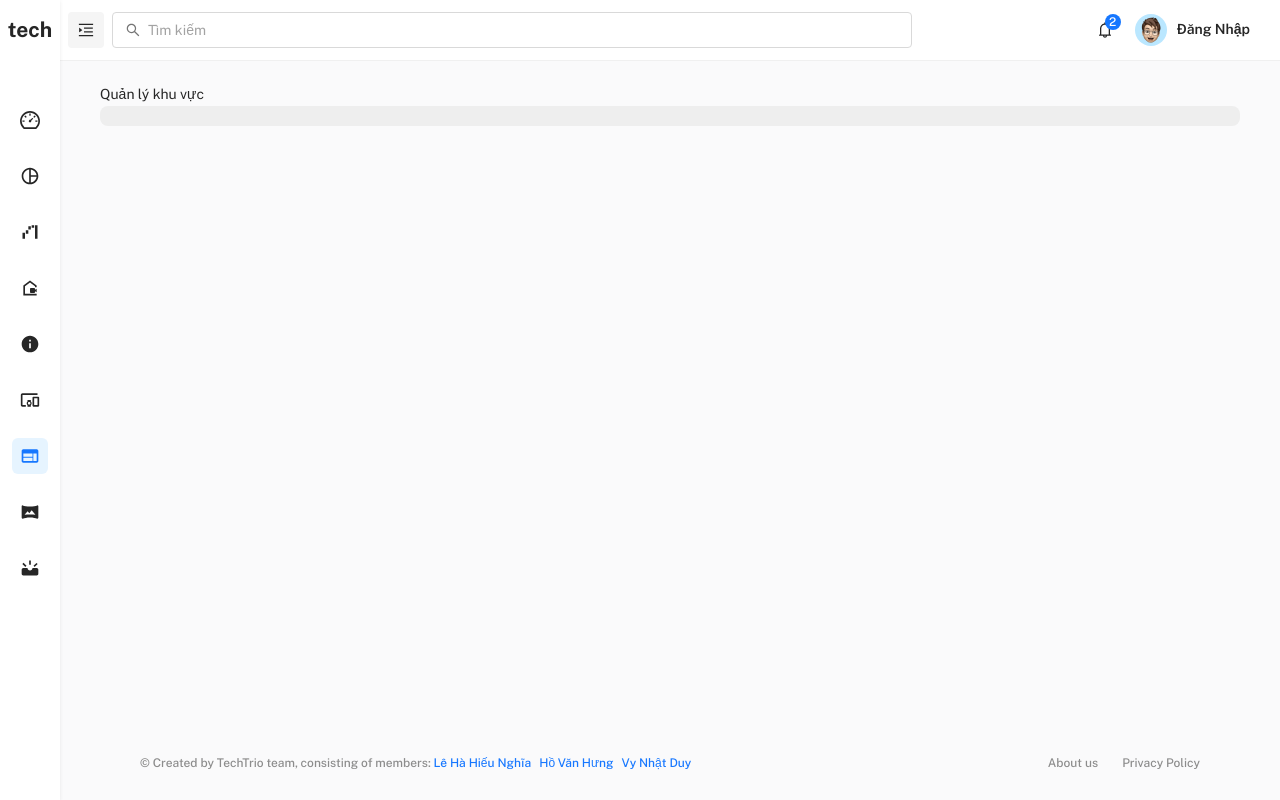
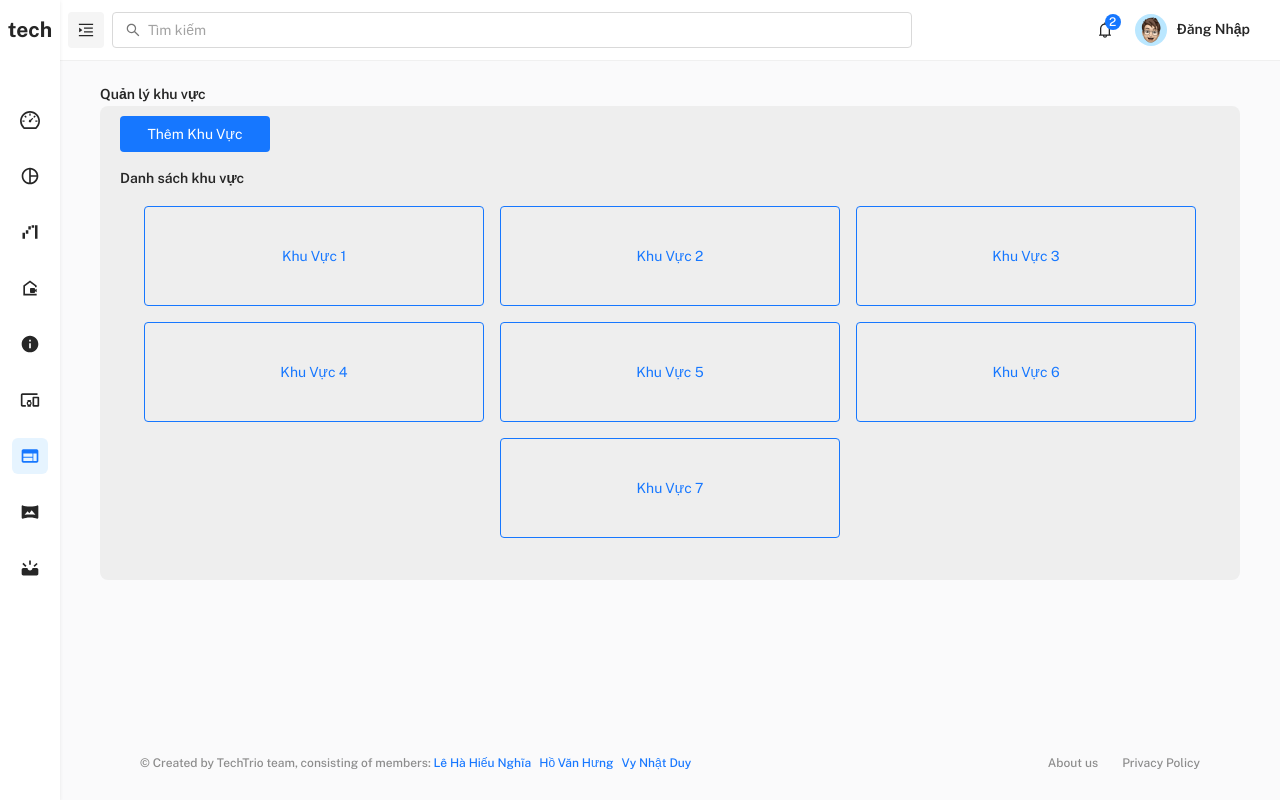
Before and after one commit to vynhatduy/IoT, a React (Vite) app in the folder Admin_UI/: page /admin/manage/quan-ly-khu-vuc in a window 1280 px wide. Built offline with nearby package versions, Linux system fonts and the light colour scheme; sample sign-in values are in the browser's storage.

Commit message:
display quanlykhuvuc

```diff
--- /dev/null
+++ b/Admin_UI/src/components/button/addArea.jsx
@@ -0,0 +1,13 @@
+import React from 'react';
+import { Button } from '@mui/material';
+const AddArea = ({ onClick }) => {
+  return (
+    <div>
+      <Button variant="contained" onClick={onClick} sx={{ width: 150 }}>
+        Thêm khu vực
+      </Button>
+    </div>
+  );
+};
+
+export default AddArea;
--- /dev/null
+++ b/Admin_UI/src/components/containerArea/listArea.jsx
@@ -0,0 +1,168 @@
+import React, { useState } from 'react';
+import { Button, Container, Grid, Paper, Typography, Box, Switch, Card, CardContent, styled } from '@mui/material';
+import mockdata from '../../data/mockdata.json';
+import DeviceSwitch from '../switch/customSwitch2';
+import IOSSwitch from '../switch/customSwitchIos';
+
+const { area } = mockdata;
+
+// Mock sensor and device data for each area
+const areaSensorData = {
+  KV1: { temperature: 0, humidity: 0, light: 0, air: 0, devices: { pump: true, fan: true, light: true, sprinkler: true } },
+  KV2: { temperature: 25, humidity: 60, light: 800, air: 400, devices: { pump: false, fan: true, light: false, sprinkler: true } },
+  KV3: { temperature: 22, humidity: 55, light: 600, air: 350, devices: { pump: true, fan: false, light: true, sprinkler: false } },
+  KV4: { temperature: 27, humidity: 70, light: 900, air: 420, devices: { pump: false, fan: false, light: false, sprinkler: true } },
+  KV5: { temperature: 24, humidity: 65, light: 750, air: 380, devices: { pump: true, fan: true, light: false, sprinkler: false } },
+  KV6: { temperature: 26, humidity: 50, light: 850, air: 410, devices: { pump: false, fan: true, light: true, sprinkler: true } }
+};
+
+// Custom styled switch for toggle buttons
+
+const AreaDashboard = () => {
+  const [selectedArea, setSelectedArea] = useState(null);
+  const [deviceStates, setDeviceStates] = useState({});
+
+  // Handle area button click
+  const handleAreaClick = (areaId) => {
+    setSelectedArea(areaId);
+    // Initialize device states for the selected area
+    if (areaSensorData[areaId]) {
+      setDeviceStates(areaSensorData[areaId].devices);
+    }
+  };
+
+  // Toggle device state
+  const handleDeviceToggle = (device) => {
+    setDeviceStates((prev) => ({
+      ...prev,
+      [device]: !prev[device]
+    }));
+  };
+
+  return (
+    <Container>
+      {/* Area Buttons */}
+      <Grid container justifyContent={'center'} spacing={2} sx={{ mb: 4 }}>
+        {area.map((item) => (
+          <Grid item xs={4} key={item.id}>
+            <Button
+              variant={selectedArea === item.id ? 'contained' : 'outlined'}
+              color="primary"
+              fullWidth
+              sx={{ height: 100 }}
+              onClick={() => handleAreaClick(item.id)}
+            >
+              {item.name}
+            </Button>
+          </Grid>
+        ))}
+      </Grid>
+
+      {/* Dashboard Content - Only shown when an area is selected */}
+      {selectedArea && (
+        <Box>
+          <Typography variant="h5" gutterBottom>
+            {area.find((a) => a.id === selectedArea)?.name}
+          </Typography>
+
+          {/* Sensor Readings */}
+          <Grid container spacing={2} sx={{ mb: 2 }}>
+            <Grid item xs={3}>
+              <Paper sx={{ p: 2, textAlign: 'center' }}>
+                <Typography variant="body2" color="text.secondary">
+                  Độ ẩm
+                </Typography>
+                <Typography variant="h5">{areaSensorData[selectedArea]?.humidity || 0}</Typography>
+              </Paper>
+            </Grid>
+
+            <Grid item xs={3}>
+              <Paper sx={{ p: 2, textAlign: 'center' }}>
+                <Typography variant="body2" color="text.secondary">
+                  Nhiệt độ
+                </Typography>
+                <Typography variant="h5">{areaSensorData[selectedArea]?.temperature || 0}</Typography>
+              </Paper>
+            </Grid>
+
+            <Grid item xs={3}>
+              <Paper sx={{ p: 2, textAlign: 'center' }}>
+                <Typography variant="body2" color="text.secondary">
+                  Ánh sáng
+                </Typography>
+                <Typography variant="h5">{areaSensorData[selectedArea]?.light || 0}</Typography>
+              </Paper>
+            </Grid>
+
+            <Grid item xs={3}>
+              <Paper sx={{ p: 2, textAlign: 'center' }}>
+                <Typography variant="body2" color="text.secondary">
+                  Không khí
+                </Typography>
+                <Typography variant="h5">{areaSensorData[selectedArea]?.air || 0}</Typography>
+              </Paper>
+            </Grid>
+          </Grid>
+
+          <Grid container spacing={2}>
+            {/* Animal List */}
+            <Grid item xs={8}>
+              <Typography variant="subtitle1" sx={{ mb: 1 }}>
+                DANH SÁCH VẬT NUÔI
+              </Typography>
+              <Paper sx={{ height: 334, bgcolor: 'background.paper' }}>{/* Display list animal */}</Paper>
+            </Grid>
+
+            {/* Device Controls */}
+            <Grid item xs={4}>
+              <Typography variant="subtitle1" sx={{ mb: 1 }}>
+                THIẾT BỊ
+              </Typography>
+              <Card>
+                <CardContent>
+                  <Box sx={{ display: 'flex', justifyContent: 'space-between', alignItems: 'center', mb: 1 }}>
+                    <Typography>Máy Bơm</Typography>
+                    <IOSSwitch checked={deviceStates.pump || false} onChange={() => handleDeviceToggle('pump')} />
+                  </Box>
+
+                  <Box sx={{ display: 'flex', justifyContent: 'space-between', alignItems: 'center', mb: 1 }}>
+                    <Typography>Quạt Gió</Typography>
+                    <IOSSwitch checked={deviceStates.fan || false} onChange={() => handleDeviceToggle('fan')} />
+                  </Box>
+
+                  <Box sx={{ display: 'flex', justifyContent: 'space-between', alignItems: 'center', mb: 1 }}>
+                    <Typography>Đèn</Typography>
+                    <IOSSwitch checked={deviceStates.light || false} onChange={() => handleDeviceToggle('light')} />
+                  </Box>
+
+                  <Box sx={{ display: 'flex', justifyContent: 'space-between', alignItems: 'center' }}>
+                    <Typography>Máy sưởi</Typography>
+                    <IOSSwitch checked={deviceStates.sprinkler || false} onChange={() => handleDeviceToggle('sprinkler')} />
+                  </Box>
+                </CardContent>
+              </Card>
+
+              {/* Camera Display */}
+              <Paper
+                sx={{
+                  height: 150,
+                  mt: 2,
+                  bgcolor: '#e0e0e0',
+                  display: 'flex',
+                  alignItems: 'center',
+                  justifyContent: 'center'
+                }}
+              >
+                <Typography variant="subtitle1" color="text.secondary">
+                  CAMERA
+                </Typography>
+              </Paper>
+            </Grid>
+          </Grid>
+        </Box>
+      )}
+    </Container>
+  );
+};
+
+export default AreaDashboard;
--- /dev/null
+++ b/Admin_UI/src/components/switch/customSwitchIos.jsx
@@ -0,0 +1,45 @@
+import React from 'react';
+import Switch from '@mui/material/Switch';
+import { styled } from '@mui/material/styles';
+
+const IOSSwitch = styled((props) => <Switch focusVisibleClassName=".Mui-focusVisible" disableRipple {...props} />)(({ theme }) => ({
+  width: 42,
+  height: 26,
+  padding: 0,
+  '& .MuiSwitch-switchBase': {
+    padding: 0,
+    margin: 2,
+    transitionDuration: '300ms',
+    '&.Mui-checked': {
+      transform: 'translateX(16px)',
+      color: '#fff',
+      '& + .MuiSwitch-track': {
+        backgroundColor: '#4CAF50',
+        opacity: 1,
+        border: 0
+      }
+    },
+    '&.Mui-disabled + .MuiSwitch-track': {
+      opacity: 0.5
+    }
+  },
+  '& .MuiSwitch-thumb': {
+    boxSizing: 'border-box',
+    width: 22,
+    height: 22
+  },
+  '& .MuiSwitch-track': {
+    borderRadius: 13,
+    backgroundColor: '#E9E9EA',
+    opacity: 1,
+    transition: theme.transitions.create(['background-color'], {
+      duration: 500
+    })
+  }
+}));
+
+const CustomSwitchIos = (props) => {
+  return <IOSSwitch {...props} />;
+};
+
+export default CustomSwitchIos;
--- a/Admin_UI/src/data/mockdata.json
+++ b/Admin_UI/src/data/mockdata.json
@@ -43,7 +43,9 @@
     { "id": "KV2", "name": "Khu Vực 2" },
     { "id": "KV3", "name": "Khu Vực 3" },
     { "id": "KV4", "name": "Khu Vực 4" },
-    { "id": "KV5", "name": "Khu Vực 5" }
+    { "id": "KV5", "name": "Khu Vực 5" },
+    { "id": "KV6", "name": "Khu Vực 6" },
+    { "id": "KV7", "name": "Khu Vực 7" }
   ],
 
   "weather": [
@@ -98,21 +100,15 @@
     }
   ],
 
-
-
   "dataDeviceManager": [
-      {"name": "Lights", "data": [ { "id": 1, "ten": "Đèn A", "khuvuc": "KV1", "switch": "on" }]},
+    { "name": "Lights", "data": [{ "id": 1, "ten": "Đèn A", "khuvuc": "KV1", "switch": "on" }] },
     {
       "name": "Fans",
-        "data": [
-          { "id": 2, "ten": "Quạt B", "khuvuc": "KV2", "switch": "off" }
-        ]
+      "data": [{ "id": 2, "ten": "Quạt B", "khuvuc": "KV2", "switch": "off" }]
     },
     {
       "name": "Pump",
-        "data": [
-          { "id": 3, "ten": "Bơm", "khuvuc": "KV1", "switch": "on" }
-        ]
+      "data": [{ "id": 3, "ten": "Bơm", "khuvuc": "KV1", "switch": "on" }]
     }
   ],
 
@@ -213,7 +209,5 @@
         }
       ]
     }
-
   ]
-
 }
--- a/Admin_UI/src/pages/bangDieuKhien.jsx
+++ b/Admin_UI/src/pages/bangDieuKhien.jsx
@@ -54,7 +54,7 @@ export default function dashboardDefault() {
   return (
     <Grid container rowSpacing={4.5} columnSpacing={2.75}>
       <Grid sx={{ mb: -2.25 }} size={12}>
-        <Typography variant="h5">Bảng điều khiển</Typography>
+        <Typography variant="subtitle1">Bảng điều khiển</Typography>
       </Grid>
       {dataText.map((item) => {
         const isLoss = item.count < item.previousValue;
--- a/Admin_UI/src/pages/cauHinhThietBi.jsx
+++ b/Admin_UI/src/pages/cauHinhThietBi.jsx
@@ -7,15 +7,15 @@ import ListWeather from '../components/configurationDevice/listDevice/autoWithWe
 const cauHinhThietBi = () => {
   return (
     <Box>
-      <Typography>CAU HINH THIET BI</Typography>
+      <Typography variant="subtitle1">CAU HINH THIET BI</Typography>
       <StyleBackground>
         <CreateButtonConfig />
         <Box sx={{ margin: '20px 0px 0px 0px' }}>
-          <Typography>Danh sách thiết bị tự động theo thời tiết</Typography>
+          <Typography variant="subtitle1">Danh sách thiết bị tự động theo thời tiết</Typography>
           <ListWeather />
         </Box>
         <Box sx={{ margin: '20px 0px 0px 0px' }}>
-          <Typography>Danh sách thiết bị tự động theo lịch</Typography>
+          <Typography variant="subtitle1">Danh sách thiết bị tự động theo lịch</Typography>
           <ListCalender />
         </Box>
       </StyleBackground>
--- a/Admin_UI/src/pages/quanLyKhuVuc.jsx
+++ b/Admin_UI/src/pages/quanLyKhuVuc.jsx
@@ -1,13 +1,22 @@
 import React from 'react';
-import { Box,Typography } from '@mui/material';
+import { Box, Typography } from '@mui/material';
 import StyleBackground from '../themes/stylePage/backgroundPage';
+import AddArea from '../components/button/addArea';
+import ListArea from '../components/containerArea/listArea';
 const KhuVuc = () => {
-    return (
-        <Box>
-        <Typography>Quản lý khu vực</Typography>
-        <StyleBackground></StyleBackground>
-      </Box>
-    );
+  return (
+    <Box>
+      <Typography variant="subtitle1">Quản lý khu vực</Typography>
+      <StyleBackground>
+        <AddArea />
+        <></>
+        <Typography variant="subtitle1" sx={{ mt: 2, mb: 2 }}>
+          Danh sách khu vực
+        </Typography>
+        <ListArea />
+      </StyleBackground>
+    </Box>
+  );
 };
 
 export default KhuVuc;
--- a/Admin_UI/src/pages/quanLyThietBi.jsx
+++ b/Admin_UI/src/pages/quanLyThietBi.jsx
@@ -9,10 +9,9 @@ const quanLyThietBi = () => {
   return (
     <Box>
       <AddDevicelButtons />
-      <DeleteDevice/>
+      <DeleteDevice />
       <Box marginTop={2}>
-      <Typography>Danh Sách Thiết Bị</Typography>
-
+        <Typography variant="subtitle1">Danh Sách Thiết Bị</Typography>
       </Box>
       <StyleBackground>
         <ListAllDevice />
```
Also changed, not shown: Admin_UI/src/components/deviceManager/container.jsx (+10 -24 lines), Admin_UI/src/pages/lienHeVaHoTro.jsx (+7 -7 lines). Lines whose indentation alone changed are shown as unchanged.
